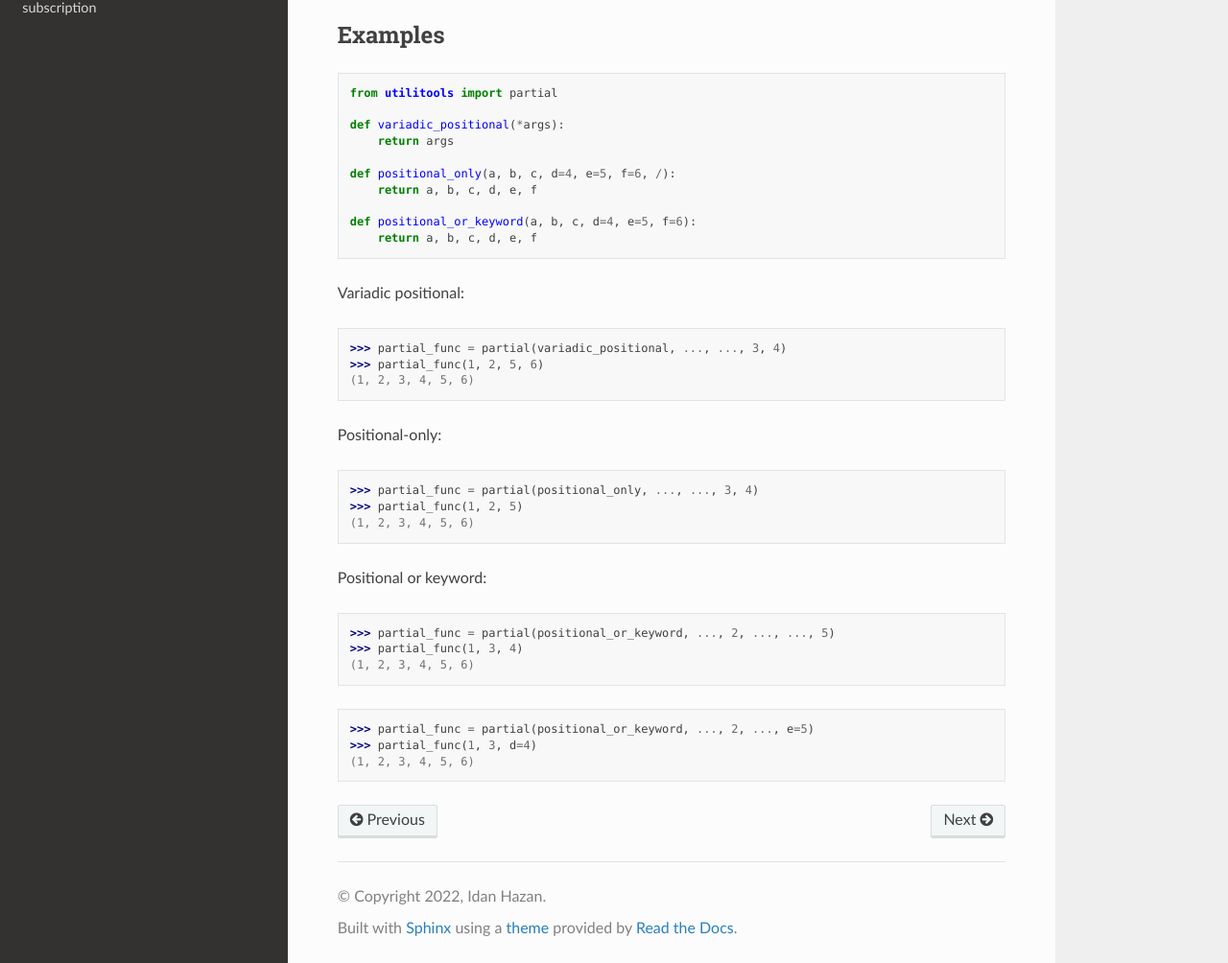
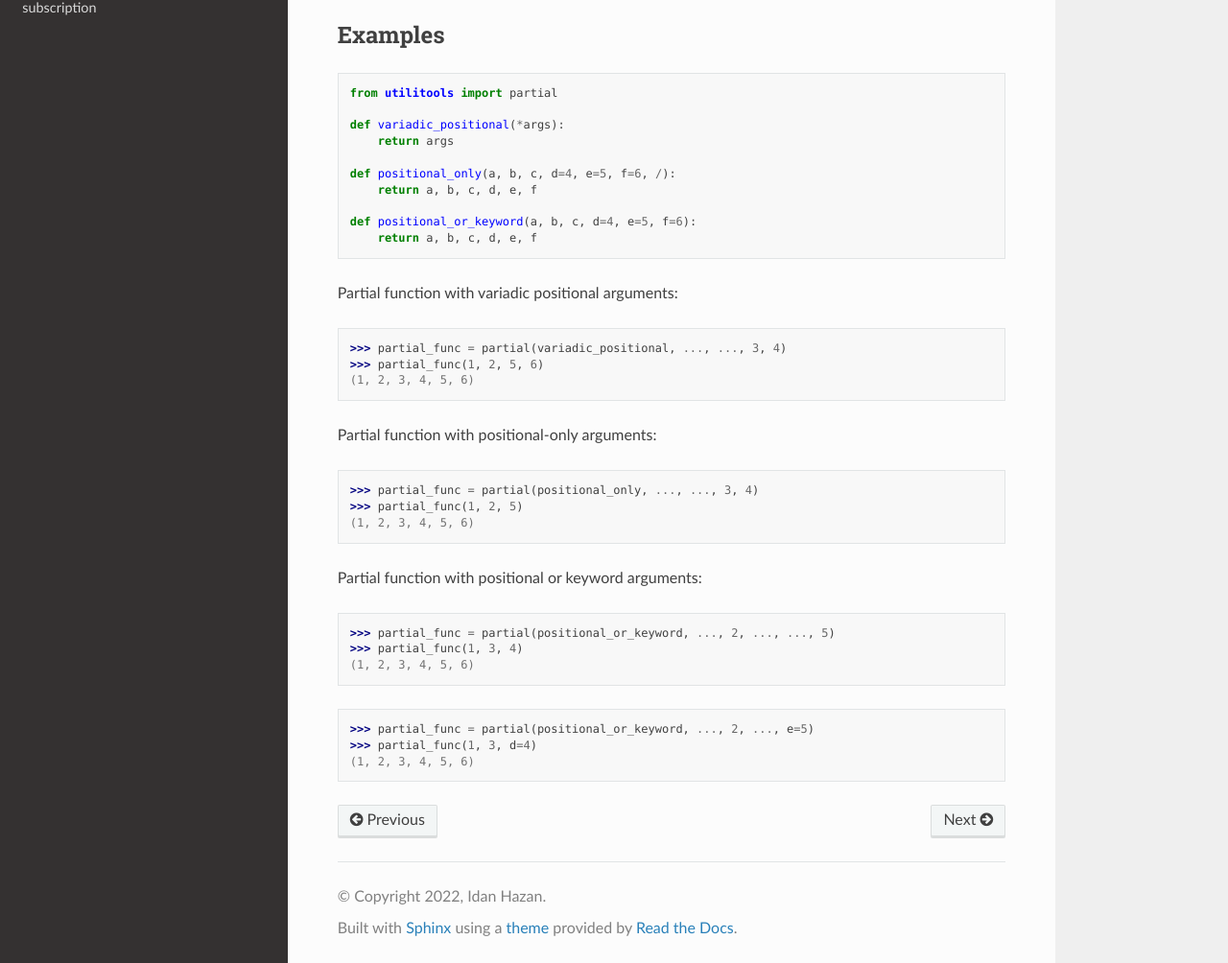
Before and after one commit to idanhazan/utilitools, a Sphinx documentation site: the page built from docs/collection/partial.rst, in a window 1280 px wide and 1268 px high, cut to the strip 264-1268 px from the top of the window. Shown: the whole strip at 96% size. Built offline with Sphinx 7.4.7 and the Read the Docs theme 2.0.0, drawn with Linux system fonts in a browser that asks for light colours.

Commit message:
Update partial.rst

```diff
--- a/docs/collection/partial.rst
+++ b/docs/collection/partial.rst
@@ -28,19 +28,19 @@ Examples
         return a, b, c, d, e, f
 
 
-Variadic positional:
+Partial function with variadic positional arguments:
 
 >>> partial_func = partial(variadic_positional, ..., ..., 3, 4)
 >>> partial_func(1, 2, 5, 6)
 (1, 2, 3, 4, 5, 6)
 
-Positional-only:
+Partial function with positional-only arguments:
 
 >>> partial_func = partial(positional_only, ..., ..., 3, 4)
 >>> partial_func(1, 2, 5)
 (1, 2, 3, 4, 5, 6)
 
-Positional or keyword:
+Partial function with positional or keyword arguments:
 
 >>> partial_func = partial(positional_or_keyword, ..., 2, ..., ..., 5)
 >>> partial_func(1, 3, 4)
```
